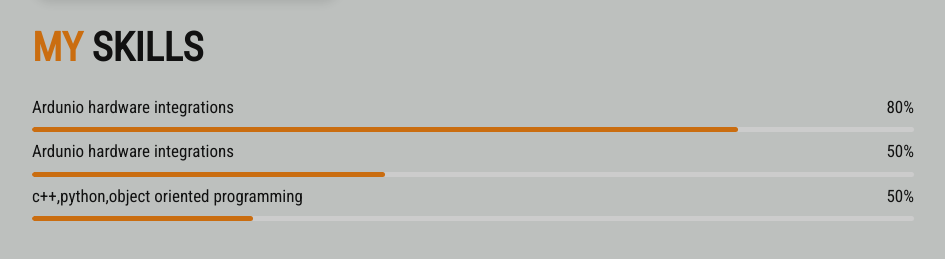
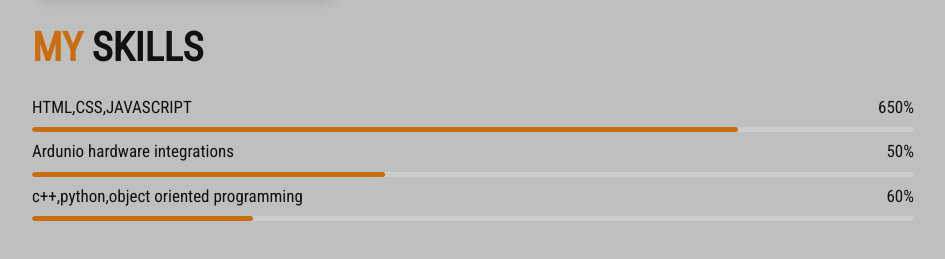
Before and after one commit to Barsenet20/Barsenet20.github.io, a plain HTML site: page index.html in a window 1280 px wide. Shown: the part 1280-1539 px from the top of the page, without its empty margins (317-1262 px from the left). Drawn offline with Linux system fonts and the light colour scheme.

Commit message:
Update index.html

```diff
--- a/index.html
+++ b/index.html
@@ -121,7 +121,7 @@
 
 
                 <div class="progress">
-                    <h3> Ardunio hardware integrations<span> 80% </span> </h3>
+                    <h3> HTML,CSS,JAVASCRIPT<span> 650% </span> </h3>
                     <div class="bar"> <span></span> </div>
                 </div>
                 <div class="progress">
@@ -129,7 +129,7 @@
                     <div class="bar"> <span></span> </div>
                 </div>
                 <div class="progress">
-                    <h3> c++,python,object oriented programming <span> 50% </span> </h3>
+                    <h3> c++,python,object oriented programming <span> 60% </span> </h3>
                     <div class="bar"> <span></span> </div>
                 </div>
 
```
